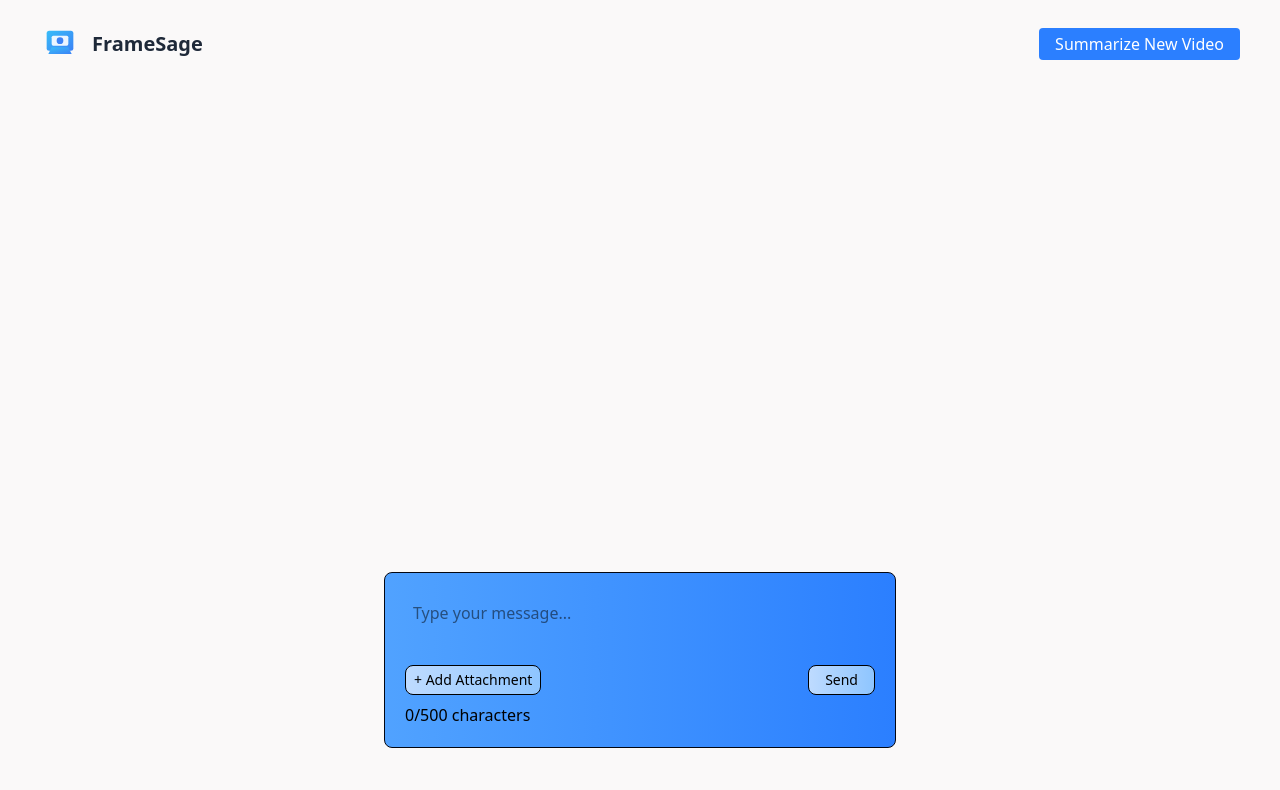
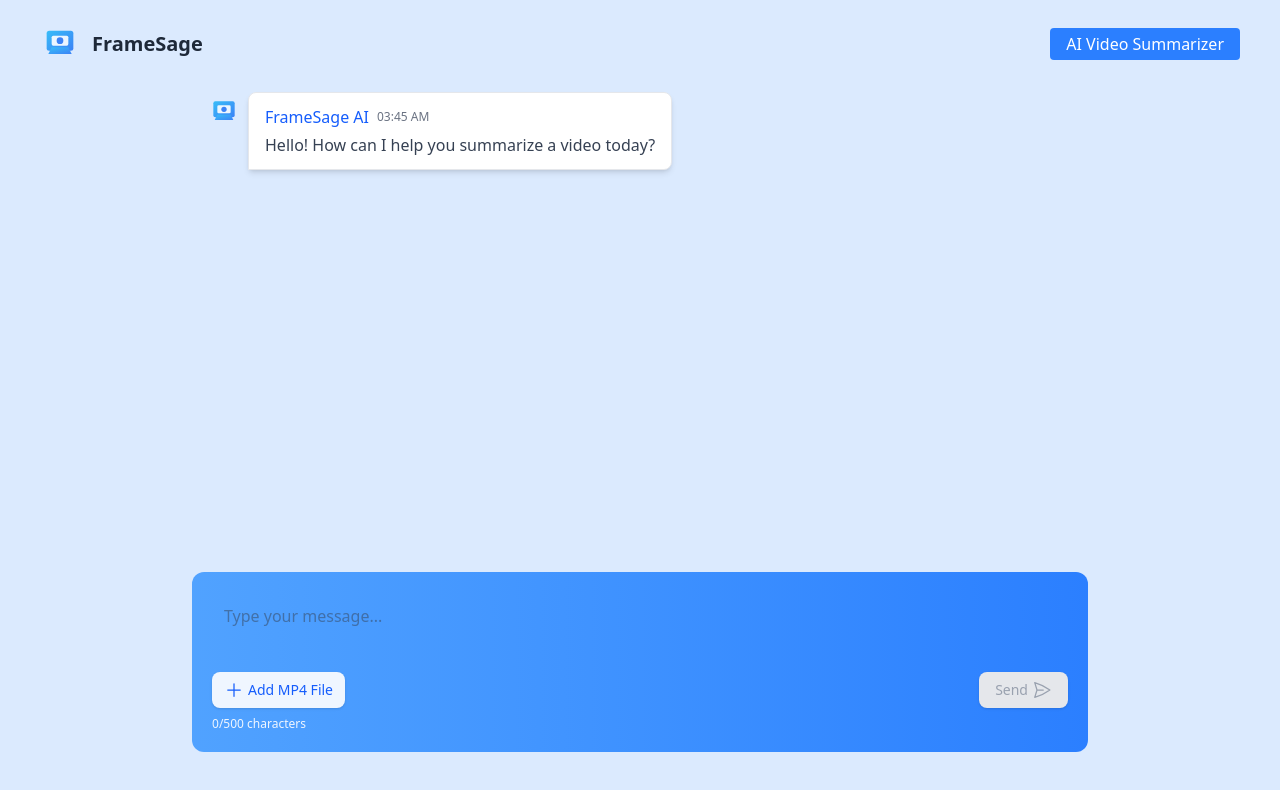
Before and after one commit to bryanfernandez-eng/Frontend-AI-Chatbot, a React (Vite) app: page / in a window 1280 px wide. Shown: the top 790 px of the page. Built offline with nearby package versions, Linux system fonts and the light colour scheme.

Commit message:
Inetegrated ChatBot UI

```diff
--- a/src/Components/Chat/ChatBot.jsx
+++ b/src/Components/Chat/ChatBot.jsx
@@ -1,18 +1,56 @@
-import React from 'react'
-import ChatHeader from './ChatHeader'
-import MessageInput from './MessageInput'
-import MessageArea from './MessageArea'
+import React, { useState } from 'react';
+import ChatHeader from './ChatHeader';
+import MessageInput from './MessageInput';
+import MessageArea from './MessageArea';
 
 function ChatBot() {
+
+  const [messages, setMessages] = useState([
+    {
+      id: 1,
+      text: "Hello! How can I help you summarize a video today?",
+      sender: "ai",
+      timestamp: new Date().toISOString()
+    }
+  ]);
+
+  const handleSendMessage = (messageText) => {
+    if (!messageText.trim()) return;
+
+    const userMessage = {
+      id: messages.length + 1,
+      text: messageText,
+      sender: "user",
+      timestamp: new Date().toISOString()
+    };
+
+    setMessages([...messages, userMessage]);
+
+      const aiMessage = {
+        id: messages.length + 2,
+        text: getAiResponse(messageText),
+        sender: "ai",
+        timestamp: new Date().toISOString()
+      };
+
+      setMessages(prevMessages => [...prevMessages, aiMessage]);
+  };
+
+  const getAiResponse = (userMessage) => {
+
+      return "I'm here to help summarize videos. Upload a video file?";
+
+  };
+
   return (
-    <div className='flex flex-col h-screen items-center justify-between p-3 '>
-      <ChatHeader/>
-      <div className='w-lg pb-10 '>
-        <MessageArea/>
-        <MessageInput />
+    <div className="flex flex-col h-screen items-center justify-between p-3 bg-blue-100" >
+      <ChatHeader />
+      <div className="w-full max-w-4xl flex-grow flex flex-col pb-4">
+        <MessageArea messages={messages} />
+        <MessageInput onSendMessage={handleSendMessage} />
       </div>
     </div>
-  )
+  );
 }
 
-export default ChatBot
+export default ChatBot;
--- a/src/Components/Chat/ChatHeader.jsx
+++ b/src/Components/Chat/ChatHeader.jsx
@@ -6,7 +6,7 @@ function ChatHeader() {
       <Logo size="md"></Logo>
       <div>
         <p className="cursor-pointer bg-blue-500 hover:bg-blue-600 text-white py-1 px-4 rounded transition-colors duration-200">
-          Summarize New Video
+          AI Video Summarizer
         </p>
       </div>
     </div>
--- a/src/Components/Chat/Message.jsx
+++ b/src/Components/Chat/Message.jsx
@@ -1,11 +1,42 @@
-import React from 'react'
+import React from 'react';
+import Logo from '../Logo';
 
-function Message() {
+function Message({ text, sender, timestamp }) {
+  const isUser = sender === 'user';
+
   return (
-    <div>
-
+    <div className={`flex ${isUser ? 'justify-end' : 'justify-start'} mb-4`}>
+      {!isUser && (
+        <div className="mr-2 mt-1 flex-shrink-0">
+          <Logo size="sm" showTooltip={false} showText={false} />
+        </div>
+      )}
+      <div className={`max-w-[75%] break-words rounded-lg px-4 py-3 ${
+        isUser
+          ? 'bg-gradient-to-r from-blue-500 to-blue-600 text-white rounded-br-none shadow-md'
+          : 'bg-white border border-gray-200 text-gray-800 rounded-bl-none shadow-md'
+      }`}>
+        <div className="flex items-center mb-1">
+          <div className={`font-medium ${isUser ? 'text-blue-100' : 'text-blue-600'}`}>
+            {isUser ? 'You' : 'FrameSage AI'}
+          </div>
+          {timestamp && (
+            <div className={`text-xs ml-2 ${isUser ? 'text-blue-200' : 'text-gray-500'}`}>
+              {new Date(timestamp).toLocaleTimeString([], { hour: '2-digit', minute: '2-digit' })}
+            </div>
+          )}
+        </div>
+        <div className={`${isUser ? 'text-white' : 'text-gray-700'} whitespace-pre-line`}>
+          {text}
+        </div>
+      </div>
+      {isUser && (
+        <div className="w-8 h-8 rounded-full bg-blue-500 flex items-center justify-center ml-2 mt-1 flex-shrink-0">
+          <span className="text-lg">😎</span>
+        </div>
+      )}
     </div>
-  )
+  );
 }
 
-export default Message
+export default Message;
--- a/src/Components/Chat/MessageArea.jsx
+++ b/src/Components/Chat/MessageArea.jsx
@@ -1,11 +1,44 @@
-import React from 'react'
+import React, { useRef, useEffect } from 'react';
+import Message from './Message';
 
-function MessageArea() {
+function MessageArea({ messages = [] }) {
+  const messagesEndRef = useRef(null);
+
+  useEffect(() => {
+    scrollToBottom();
+  }, [messages]);
+
+  const scrollToBottom = () => {
+    messagesEndRef.current?.scrollIntoView({ behavior: "smooth" });
+  };
+
   return (
-    <div>
-
+    <div className="w-full max-w-4xl mx-auto rounded-md p-4 mb-4 h-[60vh] overflow-y-auto">
+      {messages.length === 0 ? (
+        <div className="flex flex-col items-center justify-center h-full text-gray-500">
+          <svg xmlns="http://www.w3.org/2000/svg" className="h-12 w-12 mb-2 text-blue-400" fill="none" viewBox="0 0 24 24" stroke="currentColor">
+            <path strokeLinecap="round" strokeLinejoin="round" strokeWidth={1.5} d="M8 12h.01M12 12h.01M16 12h.01M21 12c0 4.418-4.03 8-9 8a9.863 9.863 0 01-4.255-.949L3 20l1.395-3.72C3.512 15.042 3 13.574 3 12c0-4.418 4.03-8 9-8s9 3.582 9 8z" />
+          </svg>
+          <p className="text-lg font-medium">No messages yet</p>
+          <p className="text-sm">Start a conversation by sending a message below</p>
+        </div>
+      ) : (
+        <>
+          <div className="space-y-1">
+            {messages.map((message) => (
+              <Message
+                key={message.id}
+                text={message.text}
+                sender={message.sender}
+                timestamp={message.timestamp}
+              />
+            ))}
+          </div>
+          <div ref={messagesEndRef} />
+        </>
+      )}
     </div>
-  )
+  );
 }
 
-export default MessageArea
+export default MessageArea;
--- a/src/Components/Chat/MessageInput.jsx
+++ b/src/Components/Chat/MessageInput.jsx
@@ -1,6 +1,6 @@
 import React, { useState, useRef, useEffect } from "react";
 
-function MessageInput() {
+function MessageInput({ onSendMessage }) {
   const [message, setMessage] = useState("");
   const textareaRef = useRef(null);
   const maxCharacters = 500;
@@ -8,9 +8,8 @@ function MessageInput() {
   useEffect(() => {
     if (textareaRef.current) {
       textareaRef.current.style.height = "auto";
-
       const scrollHeight = textareaRef.current.scrollHeight;
-      textareaRef.current.style.height = scrollHeight + "px";
+      textareaRef.current.style.height = Math.min(scrollHeight, 150) + "px";
     }
   }, [message]);
 
@@ -25,7 +24,7 @@ function MessageInput() {
 
   const handleSubmit = () => {
     if (message.trim() && message.length <= maxCharacters) {
-      console.log("Sending message:", message);
+      onSendMessage(message);
       setMessage("");
     }
   };
@@ -38,47 +37,57 @@ function MessageInput() {
   };
 
   const remainingChars = maxCharacters - message.length;
+  const isNearLimit = remainingChars <= 50 && remainingChars > 0;
   const isAtLimit = remainingChars <= 0;
 
   return (
-    <div className="flex flex-col gap-2 p-3 sm:p-5 border border-gray-950 rounded-lg bg-gradient-to-r from-blue-400 to-blue-500 w-full max-w-4xl mx-auto">
+    <div className="flex flex-col gap-2 p-3 sm:p-5 rounded-xl bg-gradient-to-r from-blue-400 to-blue-500 w-full max-w-4xl mx-auto  transition-all duration-200">
       <textarea
         ref={textareaRef}
         value={message}
         onChange={handleChange}
         onKeyDown={handleKeyDown}
-        className={`w-full p-2 border-0 focus:outline-none appearance-none rounded resize-none overflow-y-auto no-scrollbar
-        }`}
+        className={`w-full p-3 border-0 focus:outline-none appearance-none rounded-lg resize-none overflow-y-auto no-scrollbar
+        text-gray-700 placeholder-transition-all duration-200
+        ${isAtLimit ? "border-2 border-red-500" : ""}`}
         placeholder="Type your message..."
         style={{
           maxHeight: "150px",
-          minHeight: "40px",
+          minHeight: "50px",
           scrollbarWidth: "none",
-          msOverflowStyle: "none" ,
+          msOverflowStyle: "none",
         }}
       />
       <div className="flex justify-between items-center flex-wrap gap-2">
         <button
-          className="border py-1 px-2 text-sm rounded-lg cursor-pointer bg-gradient-to-r from-blue-200 to-blue-300
-                          transition-transform duration-200 hover:translate-x-1 hover:bg-blue-100"
+          className="flex items-center gap-1 py-2 px-3 text-sm rounded-lg cursor-pointer bg-blue-50 text-blue-600 hover:bg-blue-100
+            shadow transition-all duration-200 hover:shadow-md font-medium"
         >
-          + Add Attachment
+          <svg xmlns="http://www.w3.org/2000/svg" fill="none" viewBox="0 0 24 24" strokeWidth={1.5} stroke="currentColor" className="w-5 h-5">
+            <path strokeLinecap="round" strokeLinejoin="round" d="M12 4.5v15m7.5-7.5h-15" />
+          </svg>
+          Add MP4 File
         </button>
         <button
           onClick={handleSubmit}
           disabled={isAtLimit || message.trim().length === 0}
-          className={`border py-1 px-4 text-sm rounded-lg cursor-pointer
-                    transition-transform duration-200 hover:-translate-x-1  bg-gradient-to-r  from-blue-200 to-blue-300 text-black font-medium
+          className={`flex items-center gap-1 py-2 px-4 text-sm rounded-lg cursor-pointer
+                    transition-all duration-200 shadow font-medium
                     ${
                       isAtLimit || message.trim().length === 0
-                        && " cursor-not-allowed"
-
-        }`}
+                        ? "bg-gray-200 text-gray-400 cursor-not-allowed"
+                        : "bg-blue-50 text-blue-600 hover:bg-blue-100 hover:shadow-md"
+                    }`}
         >
           Send
+          <svg xmlns="http://www.w3.org/2000/svg" fill="none" viewBox="0 0 24 24" strokeWidth={1.5} stroke="currentColor" className="w-5 h-5">
+            <path strokeLinecap="round" strokeLinejoin="round" d="M6 12L3.269 3.126A59.768 59.768 0 0121.485 12 59.77 59.77 0 013.27 20.876L5.999 12zm0 0h7.5" />
+          </svg>
         </button>
       </div>
-      <p className={`${isAtLimit ? "text-red-800 font-bold" : ""}`}>
+      <p className={`text-xs ${isNearLimit ? "text-yellow-800 font-medium" : "text-blue-50"} ${
+        isAtLimit ? "text-red-800 font-bold" : ""
+      }`}>
         {message.length}/{maxCharacters} characters
         {isAtLimit && " - Maximum limit reached"}
       </p>
```
